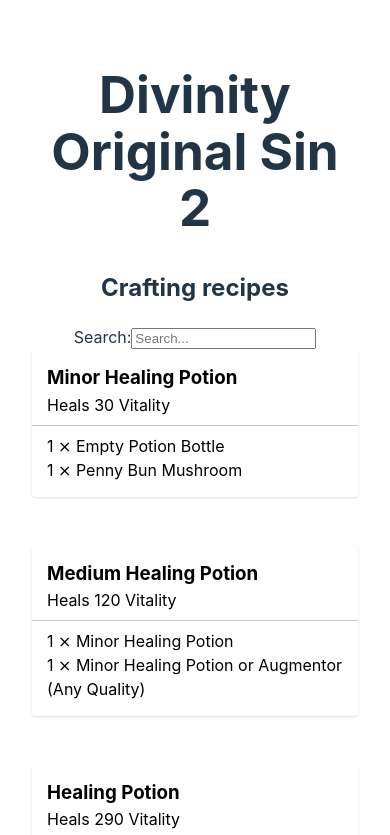
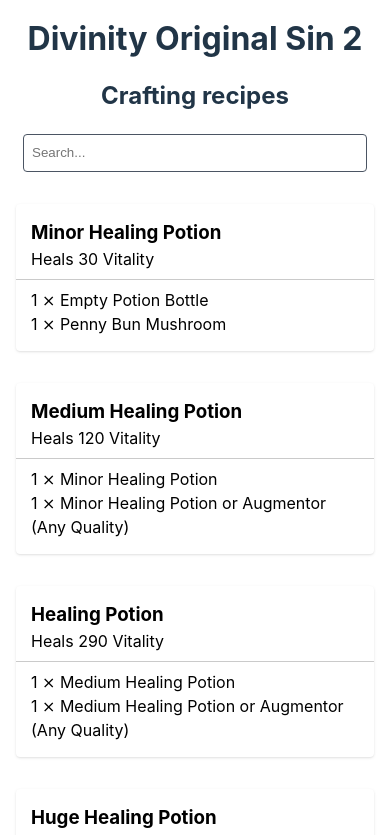
Before and after one commit to dlicheva/dlicheva.github.io, a Vue app: page / in a window 390 px wide. Shown: the top 835 px of the page. Built offline with nearby package versions, Linux system fonts and the light colour scheme.

Commit message:
responsive styles

```diff
--- a/src/App.vue
+++ b/src/App.vue
@@ -57,8 +57,9 @@
 
 <style scoped>
 main {
-  max-width:  1200px;
-  width: 100%;
+  max-width: 1200px;
+  width: calc(100% - 32px);
   margin: 0 auto;
+  padding: 0 16px;
 }
 </style>
--- a/src/components/RecipeList.vue
+++ b/src/components/RecipeList.vue
@@ -27,7 +27,6 @@
 .RecipeList {
   display: grid;
   grid-gap: 16px;
-  row-gap: 32px;
   width: 100%;
 }
 .recipe {
@@ -63,11 +62,13 @@
 @media only screen and (min-width: 600px) {
   .RecipeList {
     grid-template-columns: repeat(2, 1fr);
+    row-gap: 32px;
   }
 }
 @media only screen and (min-width: 1200px) {
   .RecipeList {
     grid-template-columns: repeat(3, 1fr);
+    row-gap: 32px;
   }
 }
 </style>
--- a/src/components/Search.vue
+++ b/src/components/Search.vue
@@ -21,5 +21,17 @@
 </template>
 
 <style scoped>
-
+input {
+  border-radius: 4px;
+  border: 1px solid rgb(75, 85, 99);
+  line-height: 20px;
+  padding: 8px;
+  color: white;
+  max-width: 400px;
+  margin-bottom: 32px;
+  width: calc(100% - 32px);
+}
+label {
+  font-size: 0;
+}
 </style>
--- a/src/style.css
+++ b/src/style.css
@@ -41,14 +41,13 @@
 }
 
 h1 {
-  font-size: 3.2em;
+  font-size: 2em;
   line-height: 1.1;
 }
 
 #app {
   max-width: 1280px;
   margin: 0 auto;
-  padding: 2rem;
   text-align: center;
 }
 
@@ -61,3 +60,10 @@
     color: #747bff;
   }
 }
+
+@media only screen and (min-width: 600px) {
+  h1 {
+    font-size: 3.2em;
+    line-height: 1.1;
+  }
+}
```
